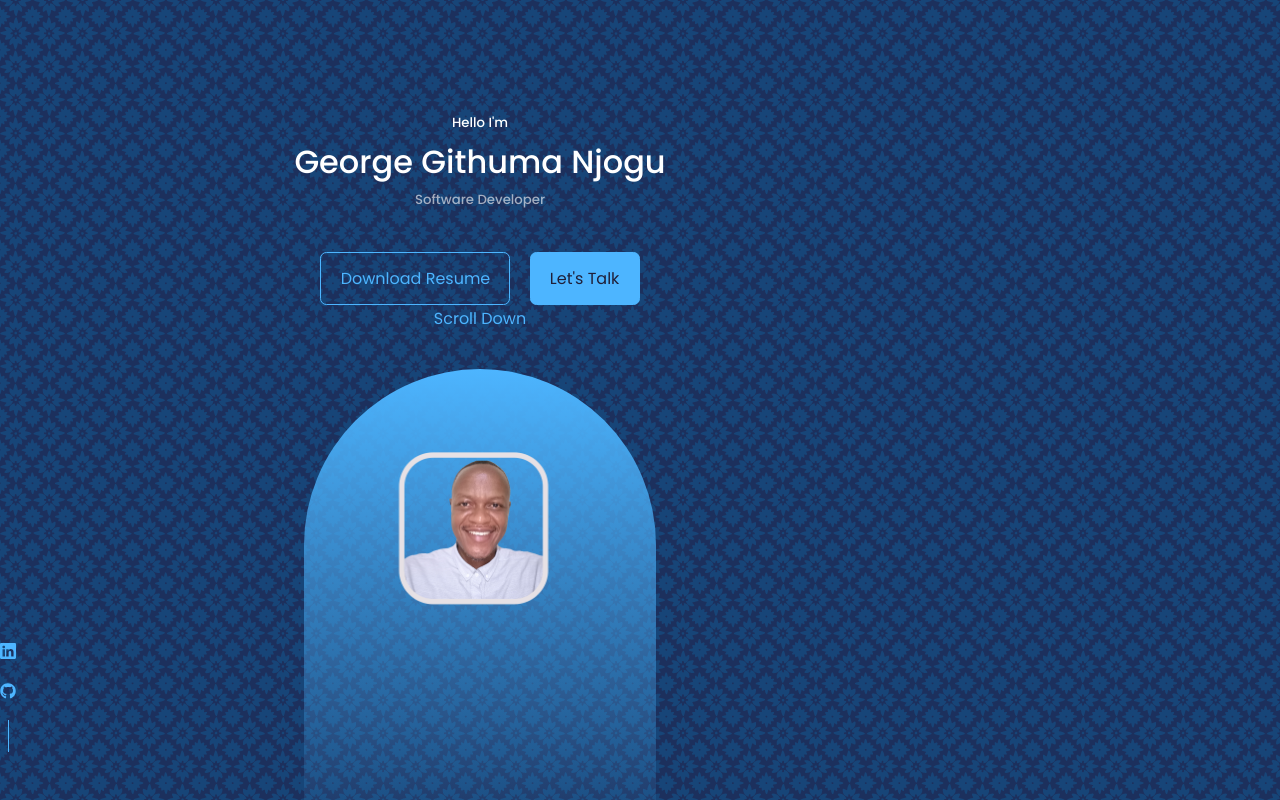
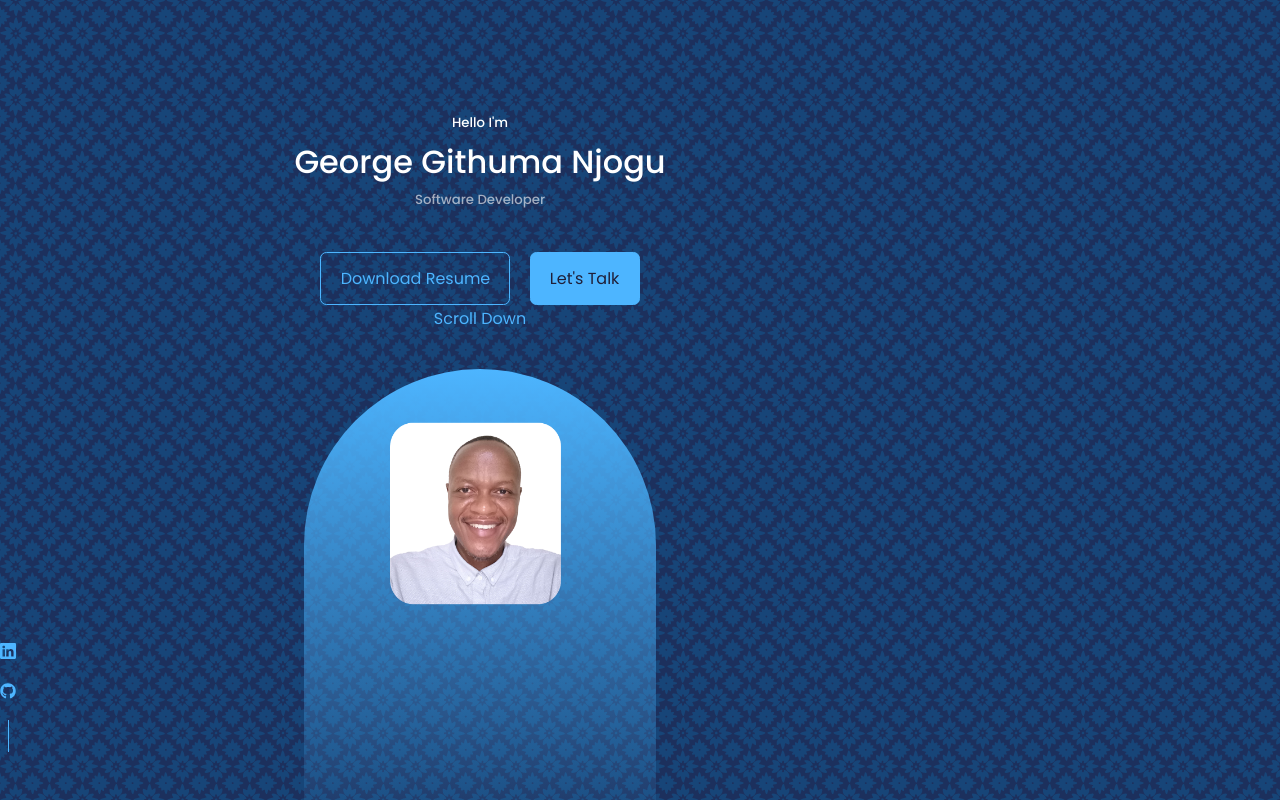
Before and after one commit to Gitthuma/george-githuma-portfolio-website, a React (Create React App) app: page / in a window 1280 px wide. Shown: the top 800 px of the page. Built offline with nearby package versions, Linux system fonts and the light colour scheme.

Commit message:
Edited my__image inside asset and also changed some editing in image style inside Header.css

```diff
--- a/src/Components/Header/Header.css
+++ b/src/Components/Header/Header.css
@@ -55,5 +55,5 @@ header {
     margin-top: 4rem;
     border-radius: 12rem 12rem 0 0;
     overflow: hidden;
-    padding: 5rem 1.5rem 1.5rem 1.5rem;
+    padding: 3rem 1.5rem 1.5rem 1.5rem;
 }
```
Also changed, not shown: src/Assets/George-Githuma-Njogu-img.png.
